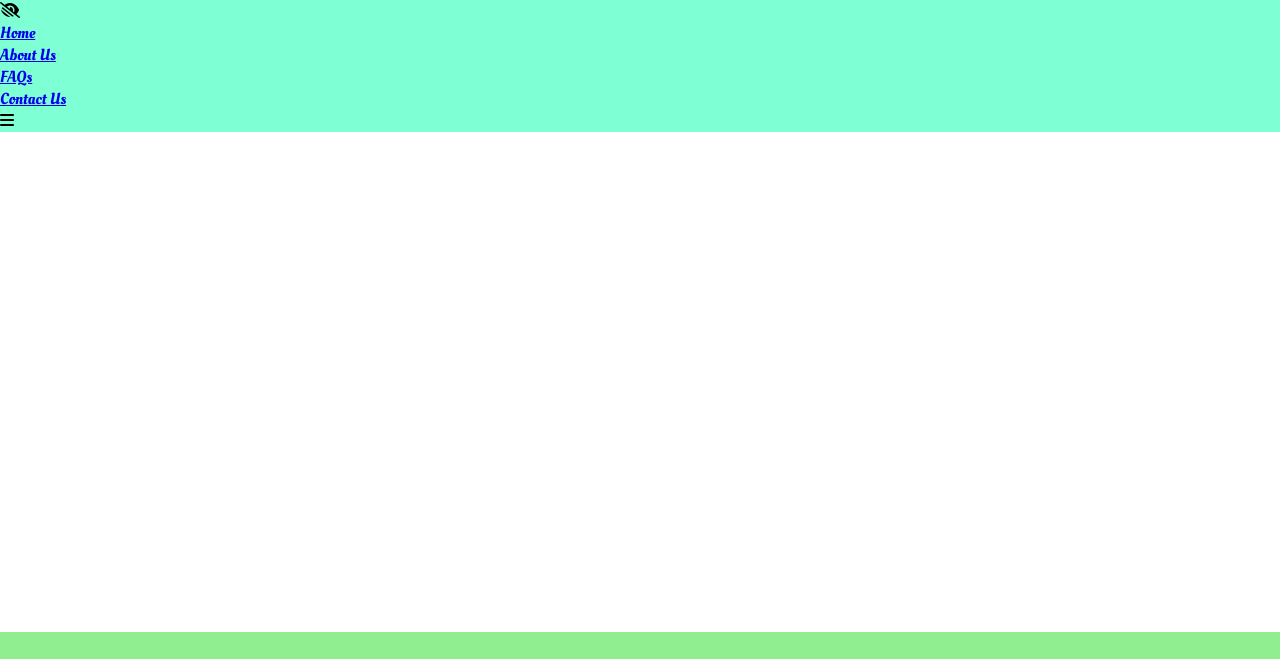
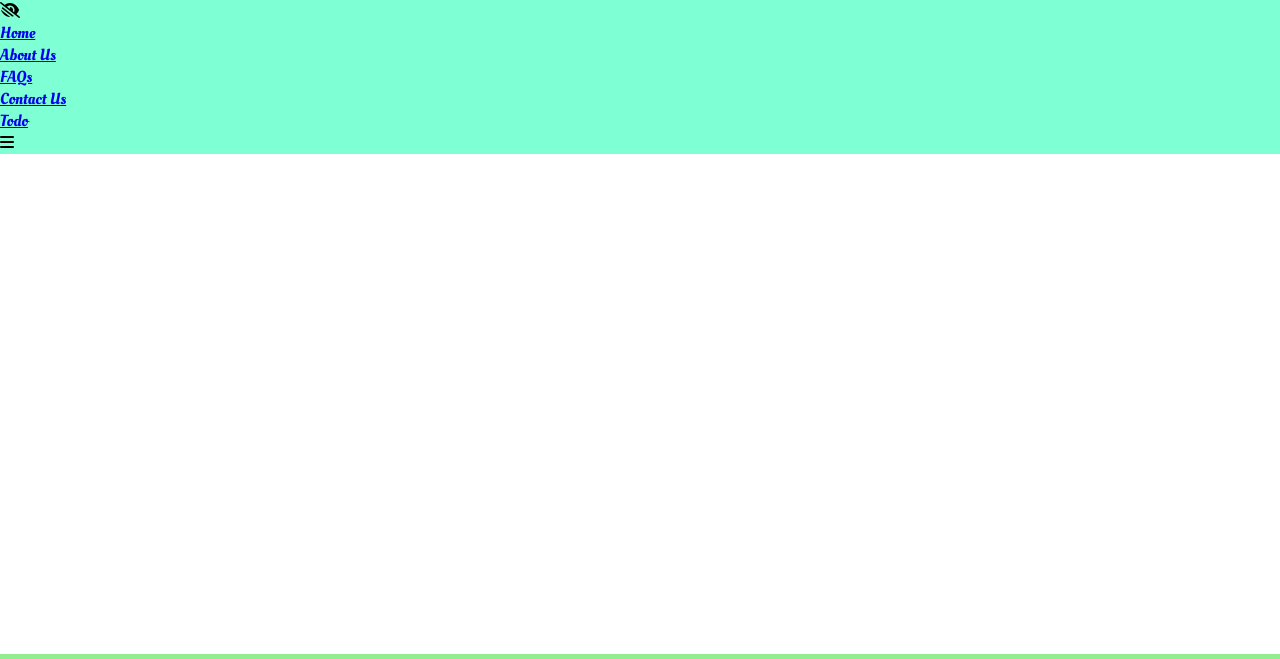
Before and after one commit to SilvernusIfoghale/CSS-001, a plain HTML site: page index.html in a window 1280 px wide. Shown: the top 659 px of the page. Drawn offline with Linux system fonts and the light colour scheme.

Commit message:
modified links

```diff
--- a/index.html
+++ b/index.html
@@ -32,6 +32,7 @@
           <li><a href="#">About Us</a></li>
           <li><a href="#">FAQs</a></li>
           <li><a href="#">Contact Us</a></li>
+          <li><a href="#">Todo</a></li>
         </ul>
         <i class="fa-solid fa-bars"></i>
       </nav>
```
